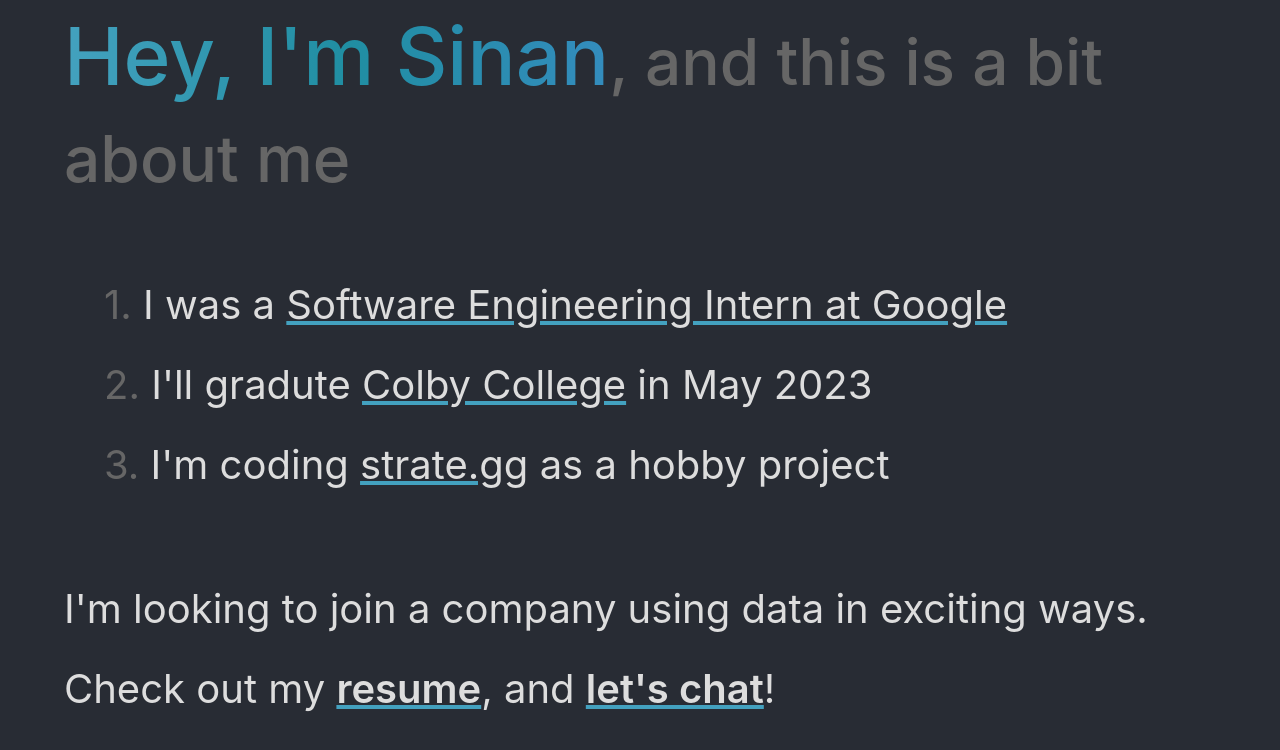
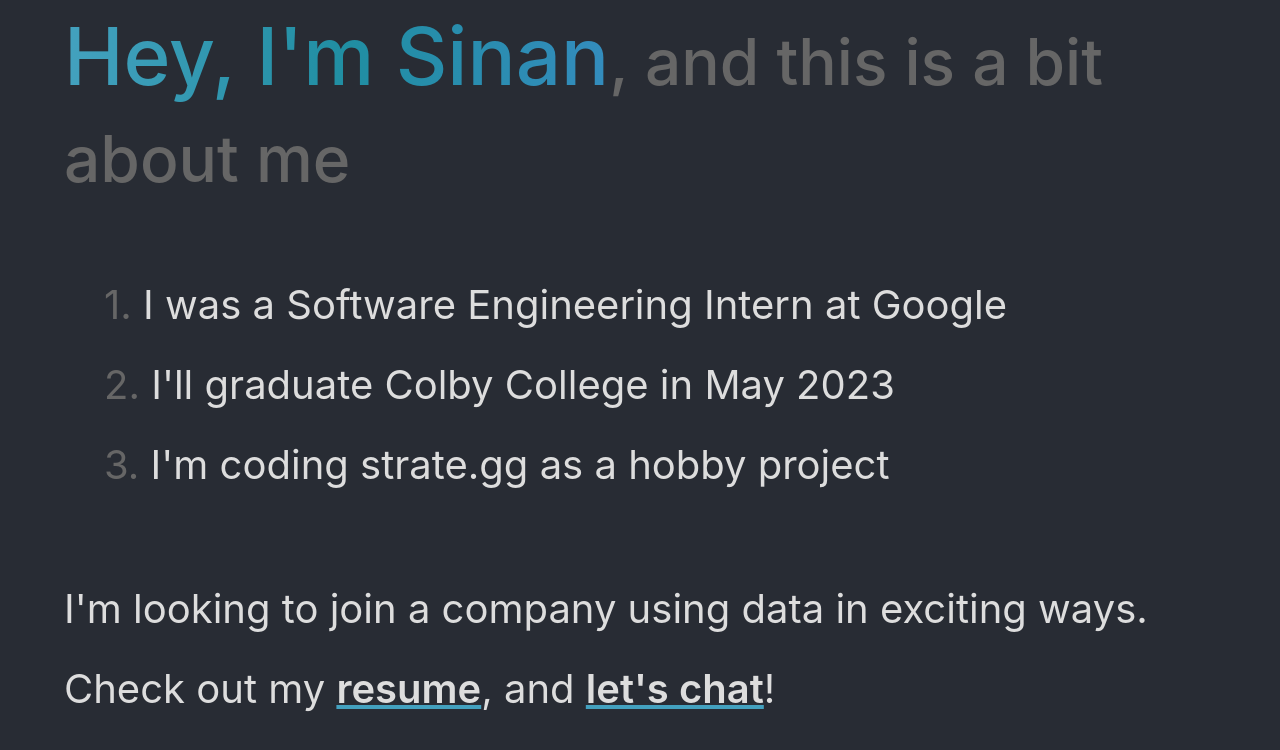
Before and after one commit to enjoythecode/sinany.me, a React (Create React App) app in the folder portfolio/: page / in a window 1280 px wide. Shown: the top 750 px of the page. Built offline with nearby package versions, Linux system fonts and the light colour scheme.

Commit message:
remove fake links

```diff
--- a/portfolio/src/App.css
+++ b/portfolio/src/App.css
@@ -17,9 +17,6 @@
 
 a {
 	font-weight: 600;
-}
-
-a, .fake-link {
 	color: inherit;
 	text-decoration: underline;
 	animation: animateRainbowUnderline 10s linear infinite;
--- a/portfolio/src/App.js
+++ b/portfolio/src/App.js
@@ -10,9 +10,9 @@
 
 			<p className="header-second">
 			<ol className="no-margin">
-				<li>I was a <span className="fake-link" href="#google-intern">Software Engineering Intern at Google</span></li>
-	  			<li>I'll gradute <span className="fake-link" href="#education-colby">Colby College</span> in May 2023</li>
-				<li>I'm coding <span className="fake-link" href="#projects-strategg">strate.gg</span> as a hobby project</li>
+				<li>I was a <span href="#google-intern">Software Engineering Intern at Google</span></li>
+				<li>I'll graduate <span href="#education-colby">Colby College</span> in May 2023</li>
+				<li>I'm coding <span href="#projects-strategg">strate.gg</span> as a hobby project</li>
 			</ol>
 		</p>
 		<p className="header-second">
```
Lines whose indentation alone changed are shown as unchanged.
